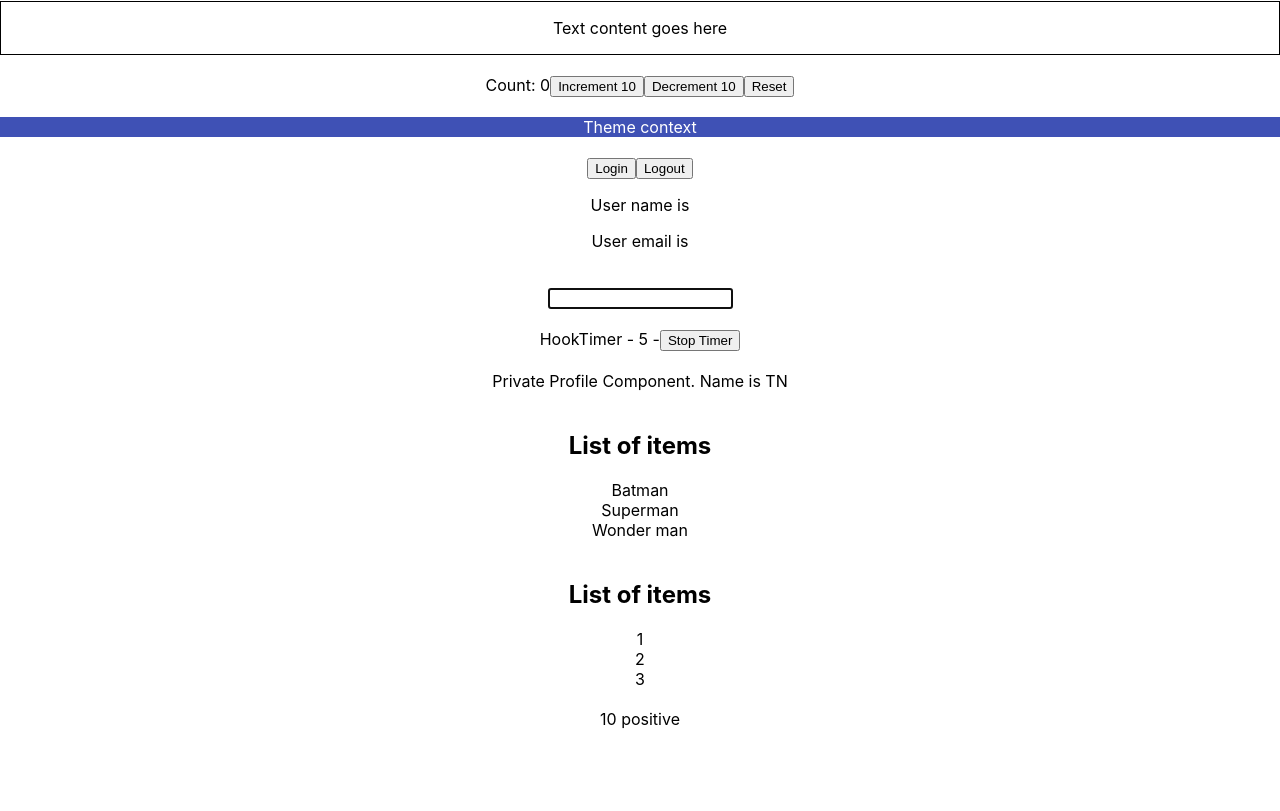
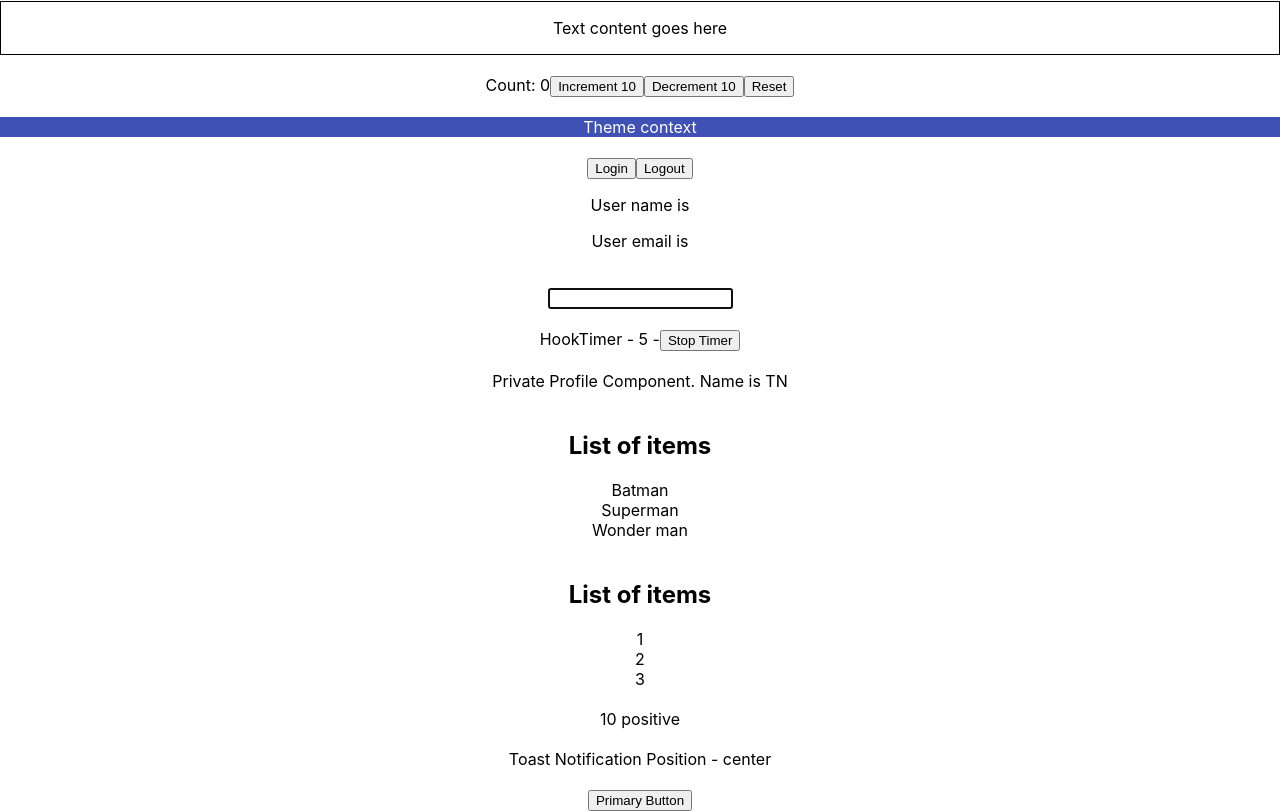
Before and after one commit to trongnhan19081994/react-typescript-demo, a React (Create React App) app: page / in a window 1280 px wide. Shown: the part 554-1365 px from the top of the page. Before the commit the page ends 1283 px from the top, so only its background shows below. Built offline with nearby package versions, Linux system fonts and the light colour scheme.

Commit message:
Wrapping HTML Elements

```diff
--- a/src/App.tsx
+++ b/src/App.tsx
@@ -19,6 +19,8 @@ import Private from './components/auth/Private';
 import Profile from './components/auth/Profile';
 import List from './components/generics/List';
 import { RandomNumber } from './components/restriction/RandomNumber';
+import Toast from './components/templateliterals/Toast';
+import CustomButton from './components/html/Button';
 
 function App() {
   const personName = {
@@ -109,6 +111,13 @@ function App() {
         value={10}
         isPositive
       />
+      <br/>
+
+      <Toast position='center' />
+      <br/>
+      <CustomButton variant="primary" onClick={() => console.log('Clicked')}>
+        Primary Button
+      </CustomButton>
     </div>
   );
 }
--- /dev/null
+++ b/src/components/html/Button.tsx
@@ -0,0 +1,14 @@
+type ButtonProps = {
+    variant: 'primary' | 'secondary'
+    children: string
+} & Omit<React.ComponentProps<'button'>, 'children'>
+
+const CustomButton = ({variant, children, ...rest}: ButtonProps) => {
+    return (
+        <button className={`class-with-${variant}`} {...rest}>
+            {children}
+        </button>
+    )
+}
+
+export default CustomButton
--- /dev/null
+++ b/src/components/templateliterals/Toast.tsx
@@ -0,0 +1,25 @@
+
+/**
+ * Position prop can be one of
+ * "left-center" | "left-top" | "left-bottom" | "center" | "center-top" |
+ * "center-bottom" | "right-center" | "right-top" | "right-bottom"
+ */
+
+type HorizontalPosition = 'left' | 'center' | 'right'
+type VerticalPosition = 'top' | 'center' | 'bottom'
+
+type ToastProps = {
+    position:
+    | Exclude<`${HorizontalPosition}-${VerticalPosition}`, 'center-center'>
+    | 'center'
+}
+
+const Toast = ({position}: ToastProps) => {
+    return (
+        <div>
+            Toast Notification Position - {position}
+        </div>
+    )
+}
+
+export default Toast
```
Also changed, not shown: src/components/html/Input.tsx (added, +9 -0 lines), note.txt.
